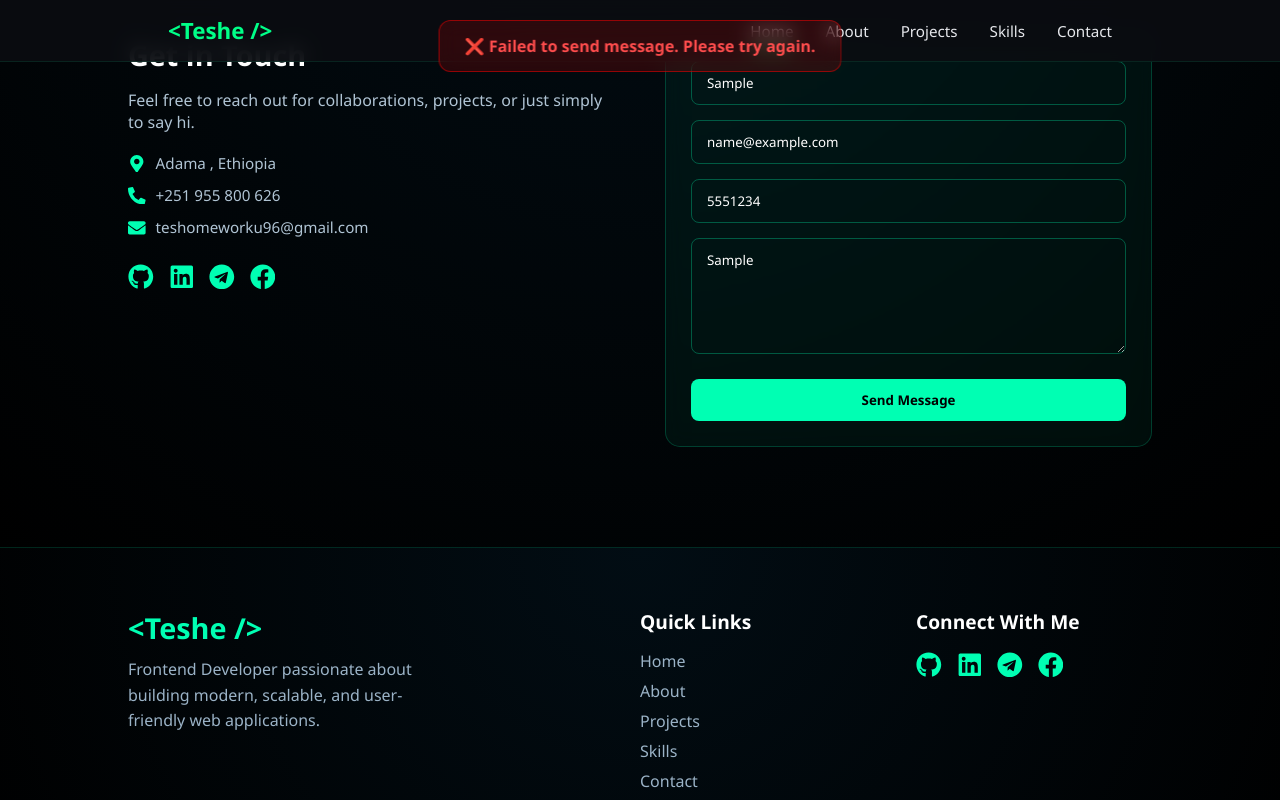
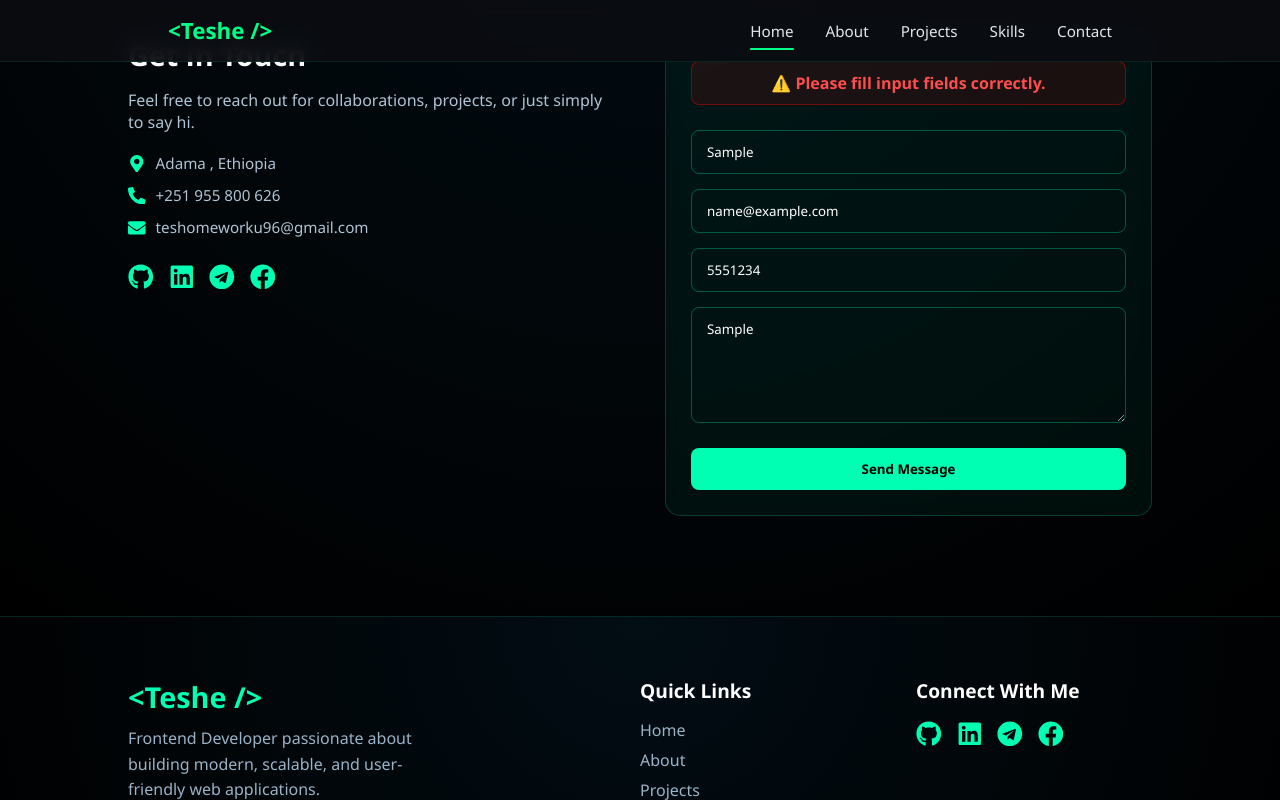
Before and after one commit to Teshome-Worku/portfolio-website, a React (Vite) app: page / in a window 1280 px wide. Both pictures are taken after typing "Sample", "name@example.com", "5551234", "Sample" into the empty fields and a click on the button "Send Message". Shown: the part 4021-4821 px from the top of the page. Built offline with nearby package versions, Linux system fonts and the light colour scheme; no server answers.

Commit message:
input validation applied

```diff
--- a/src/components/Contact.jsx
+++ b/src/components/Contact.jsx
@@ -14,11 +14,42 @@ const Contact = () => {
   const [loading, setLoading] = useState(false);
   const [toast, setToast] = useState(false); // "success" toast state
   const [error, setError] = useState(false); // error state
+  const [inputError, setInputError] = useState(false); // input validation error state
 
   const API_URL = "/api/sendMessage";
   const submitHandler = async (e) => {
     e.preventDefault();
     setLoading(true);
+    //validate user input
+    const name = e.target.name.value;
+    const email = e.target.email.value;
+    const message = e.target.message.value;
+    const phone = e.target.phone.value;
+    if (name.trimStart()==="" || name.length < 3 || !/^[a-zA-Z\s]+$/.test(name)) {
+      setInputError(true);
+      setTimeout(() => setInputError(false), 3500);
+      setLoading(false);
+      return;
+    }
+    if(!/^[^\s@]+@[^\s@]+\.[^\s@]+$/.test(email)){
+      setInputError(true);
+      setTimeout(() => setInputError(false), 3500);
+      setLoading(false);
+      return;
+    }
+    if (message.trimStart()==="" || message.length < 3) {
+      setInputError(true);
+      setTimeout(() => setInputError(false), 3500);
+      setLoading(false);
+      return;
+    }
+    if(!/^\+?[0-9]{10}$/.test(phone) || phone.length <10){
+      setInputError(true);
+      setTimeout(() => setInputError(false), 3500);
+      setLoading(false);
+      return;
+    }
+
     const formData = new FormData(e.target);
     const VITE_EMAILJS_SERVICE_ID=process.env.VITE_EMAILJS_SERVICE_ID;
     const VITE_EMAILJS_TEMPLATE_ID=process.env.VITE_EMAILJS_TEMPLATE_ID;
@@ -57,7 +88,6 @@ const Contact = () => {
         )
         .catch(err => {
           console.warn("Email confirmation failed:", err);
-          console.log("the error is",err)
         });
 
     } catch (err) {
@@ -115,14 +145,19 @@ const Contact = () => {
           {/* Social Links */}
           <div className="contact-socials">
             <a href="https://github.com/Teshome-Worku" target="_blank"><FaGithub /></a>
-            <a href="https://www.linkedin.com/in/teshome-worku-017834392" target="_blank"><FaLinkedin /></a>
+            <a href="https://www.linkedin.com/in/teshome-worku-017834392"         target="_blank"><FaLinkedin /></a>
             <a href="https://t.me/Username_1251" target="_blank"><FaTelegram /></a>
             <a href="https://web.facebook.com/tesheTech" target="_blank"><FaFacebook /></a>
           </div>
         </div>
         {/* Right Side */}
         <form className="contact-form" onSubmit={submitHandler}>
-          <input type="text" placeholder="Your Name" name="name" required />
+          {inputError && (
+            <div className="input-error">
+              ⚠️ Please fill input fields correctly.
+            </div>
+          )}
+          <input type="text" placeholder="Your Name" name="name" required  />
           <input type="email" placeholder="Your Email" name="email" required />
           <input type="tel" placeholder="Your Phone Number " name="phone" required />
           <textarea placeholder="Your Message" rows="5" name="message" required></textarea>
--- a/src/css/contact.css
+++ b/src/css/contact.css
@@ -19,6 +19,26 @@
 .contact-info p {
     color: #b0c4d4;
     margin-bottom: 20px;
+}
+
+.contact-details {
+    display: flex;
+    flex-direction: column;
+    gap: 12px;
+    margin-bottom: 25px;
+}
+
+.contact-item {
+    display: flex;
+    align-items: center;
+    gap: 10px;
+    color: #b0c4d4;
+    font-size: 0.95rem;
+}
+
+.contact-item svg {
+    color: #00ffb3;
+    font-size: 1.1rem;
 }
 
 .contact-socials {
@@ -68,7 +88,6 @@
 
 .contact-form input:focus,
 .contact-form textarea:focus {
-    /* color: #7aa6b8; */
     outline: 0.5px solid #00ffb3;
 }
 
@@ -85,27 +104,21 @@
 }
 
 .contact-form button:hover {
-    background: #00e6a1;
+    opacity: 0.85;
 }
 
-.contact-details {
-    display: flex;
-    flex-direction: column;
-    gap: 12px;
-    margin-bottom: 25px;
-}
 
-.contact-item {
-    display: flex;
-    align-items: center;
-    gap: 10px;
-    color: #b0c4d4;
-    font-size: 0.95rem;
-}
+/* input field error */
 
-.contact-item svg {
-    color: #00ffb3;
-    font-size: 1.1rem;
+.input-error {
+    background: rgba(255, 0, 0, 0.1);
+    border: 1px solid rgba(255, 0, 0, 0.4);
+    color: #ff4d4d;
+    padding: 10px;
+    border-radius: 8px;
+    font-weight: 600;
+    text-align: center;
+    margin-bottom: 10px;
 }
 
 
@@ -114,7 +127,7 @@
 .spinner {
     width: 30px;
     height: 30px;
-    border: 4px solid rgba(255, 255, 255, 0.25);
+    border: 3px solid rgba(255, 255, 255, 0.25);
     border-top-color: #ffffff;
     border-radius: 50%;
     animation: spin 0.8s linear infinite;
@@ -217,9 +230,7 @@
     .contact-container {
         grid-template-columns: 1fr;
     }
-    .toast-success {
-        width: 90%;
-    }
+    .toast-success,
     .toast-error {
         width: 90%;
     }
```
